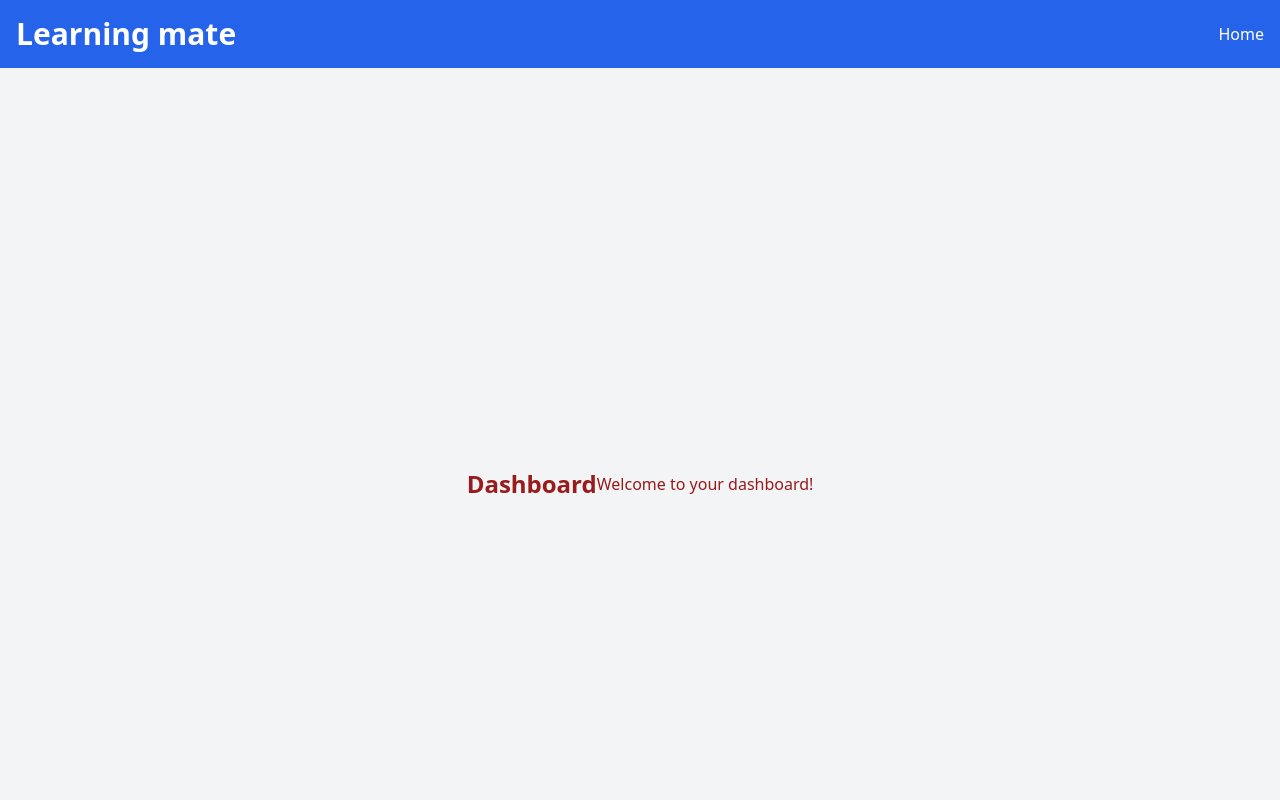
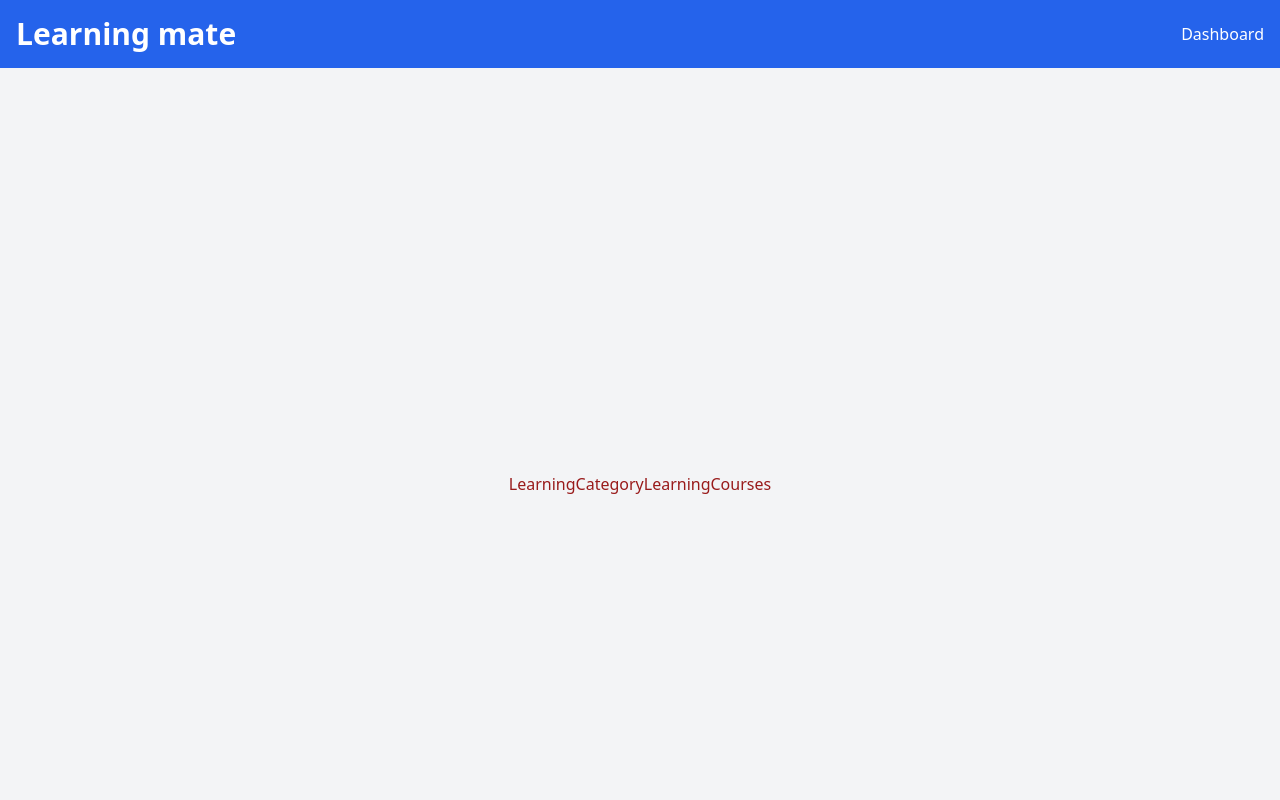
Before and after one commit to ShymaaIsmail/learningmate-spa, a React (Create React App) app: page /dashboard in a window 1280 px wide. Shown: the top 800 px of the page. Built offline with nearby package versions, Linux system fonts and the light colour scheme; no server answers.

Commit message:
Add Initial structure for required components

```diff
--- a/src/components/Header.tsx
+++ b/src/components/Header.tsx
@@ -8,7 +8,7 @@ const Header: React.FC = () => (
         <nav>
           <ul className="flex space-x-4">
             <li>
-              <a href="#home" className="hover:underline">Home</a>
+              <a href="#dashboard" className="hover:underline">Dashboard</a>
             </li>
           </ul>
         </nav>
--- /dev/null
+++ b/src/components/LearningCategory.tsx
@@ -0,0 +1,7 @@
+import React from 'react';
+
+const LearningCategory: React.FC = () => (
+    <h1>LearningCategory</h1>
+);
+
+export default LearningCategory;
--- /dev/null
+++ b/src/components/LearningCourses.tsx
@@ -0,0 +1,7 @@
+import React from 'react';
+
+const LearningCourses: React.FC = () => (
+    <h1>LearningCourses</h1>
+);
+
+export default LearningCourses;
--- /dev/null
+++ b/src/components/LearningPlan.tsx
@@ -0,0 +1,7 @@
+import React from 'react';
+
+const LearningPlan: React.FC = () => (
+    <h1>LearningPlan</h1>
+);
+
+export default LearningPlan;
--- /dev/null
+++ b/src/components/LearningPlanList.tsx
@@ -0,0 +1,7 @@
+import React from 'react';
+
+const LearningPlanList: React.FC = () => (
+    <h1>LearningPlanList</h1>
+);
+
+export default LearningPlanList;
--- a/src/pages/Dashboard.tsx
+++ b/src/pages/Dashboard.tsx
@@ -1,9 +1,13 @@
 import React from 'react';
+import LearningCategory from '../components/LearningCategory';
+import LearningCourses from '../components/LearningCourses';
+
 
 const Dashboard: React.FC = () => (
     <div className="min-h-screen flex items-center justify-center bg-gray-100">
-      <h2 className="text-2xl font-bold">Dashboard</h2>
-      <p>Welcome to your dashboard!</p>
+    <LearningCategory />
+    <LearningCourses />
+
     </div>
   );
 
```
